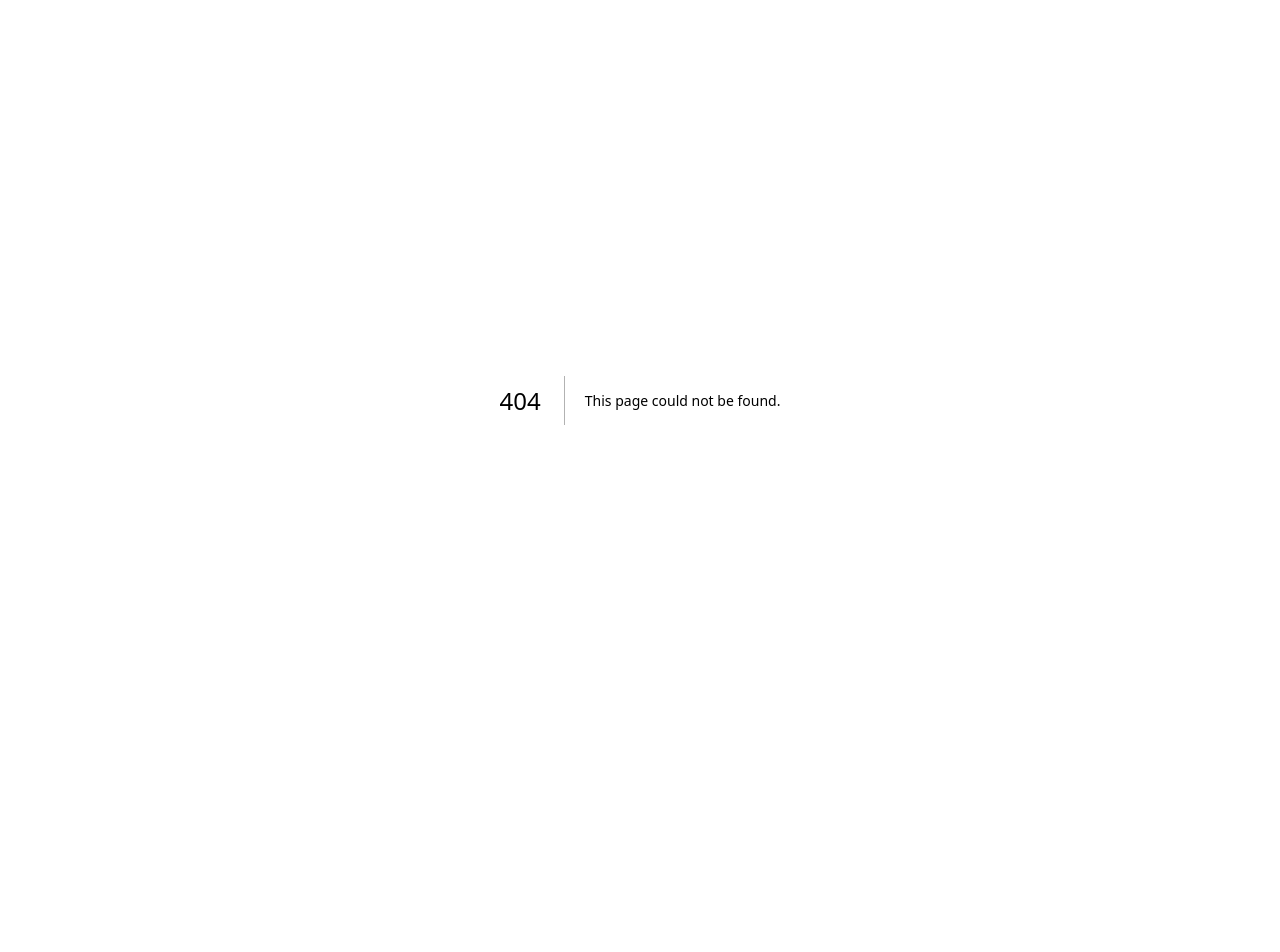
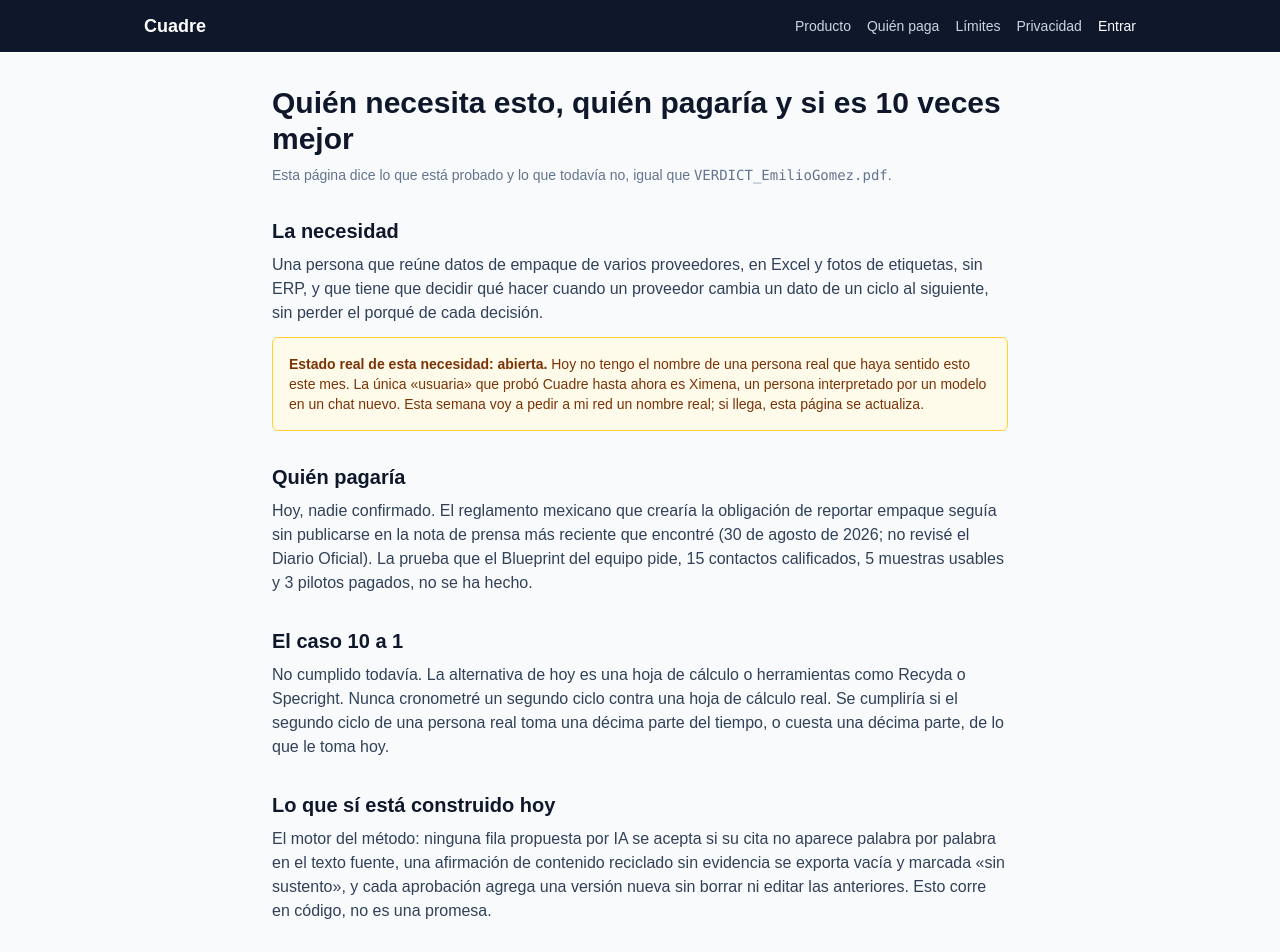
Before and after one commit to emiliogomezbuilds/cuadre, a Next.js app: page /about in a window 1280 px wide. Before the commit this address had no page. Shown: the top 952 px of the page. Before the commit the page ends 800 px from the top, so only its background shows below. Built offline with nearby package versions, Linux system fonts and the light colour scheme.

Commit message:
Venture site skeleton: /product (the core feature) and /about (need, payer, 10:1 case — stated honestly as open per VERDICT)

```diff
--- /dev/null
+++ b/app/about/page.tsx
@@ -0,0 +1,44 @@
+import { Shell } from "@/components/shell";
+
+export default function AboutPage() {
+  return (
+    <Shell>
+      <h1 className="text-3xl font-bold">Quién necesita esto, quién pagaría y si es 10 veces mejor</h1>
+      <p className="mt-2 text-sm text-slate-500">
+        Esta página dice lo que está probado y lo que todavía no, igual que <code>VERDICT_EmilioGomez.pdf</code>.
+      </p>
+
+      <h2 className="mt-8 text-xl font-semibold">La necesidad</h2>
+      <p className="mt-2 text-slate-700">
+        Una persona que reúne datos de empaque de varios proveedores, en Excel y fotos de etiquetas, sin ERP, y que tiene que
+        decidir qué hacer cuando un proveedor cambia un dato de un ciclo al siguiente, sin perder el porqué de cada decisión.
+      </p>
+      <div className="mt-3 rounded-md border border-amber-300 bg-amber-50 p-4 text-sm text-amber-900">
+        <strong>Estado real de esta necesidad: abierta.</strong> Hoy no tengo el nombre de una persona real que haya sentido
+        esto este mes. La única «usuaria» que probó Cuadre hasta ahora es Ximena, un persona interpretado por un modelo en
+        un chat nuevo. Esta semana voy a pedir a mi red un nombre real; si llega, esta página se actualiza.
+      </div>
+
+      <h2 className="mt-8 text-xl font-semibold">Quién pagaría</h2>
+      <p className="mt-2 text-slate-700">
+        Hoy, nadie confirmado. El reglamento mexicano que crearía la obligación de reportar empaque seguía sin publicarse
+        en la nota de prensa más reciente que encontré (30 de agosto de 2026; no revisé el Diario Oficial). La prueba que
+        el Blueprint del equipo pide, 15 contactos calificados, 5 muestras usables y 3 pilotos pagados, no se ha hecho.
+      </p>
+
+      <h2 className="mt-8 text-xl font-semibold">El caso 10 a 1</h2>
+      <p className="mt-2 text-slate-700">
+        No cumplido todavía. La alternativa de hoy es una hoja de cálculo o herramientas como Recyda o Specright. Nunca
+        cronometré un segundo ciclo contra una hoja de cálculo real. Se cumpliría si el segundo ciclo de una persona real
+        toma una décima parte del tiempo, o cuesta una décima parte, de lo que le toma hoy.
+      </p>
+
+      <h2 className="mt-8 text-xl font-semibold">Lo que sí está construido hoy</h2>
+      <p className="mt-2 text-slate-700">
+        El motor del método: ninguna fila propuesta por IA se acepta si su cita no aparece palabra por palabra en el texto
+        fuente, una afirmación de contenido reciclado sin evidencia se exporta vacía y marcada «sin sustento», y cada
+        aprobación agrega una versión nueva sin borrar ni editar las anteriores. Esto corre en código, no es una promesa.
+      </p>
+    </Shell>
+  );
+}
--- /dev/null
+++ b/app/product/page.tsx
@@ -0,0 +1,37 @@
+import Link from "next/link";
+import { Shell } from "@/components/shell";
+import { Button } from "@/components/ui/button";
+
+export default function ProductPage() {
+  return (
+    <Shell>
+      <h1 className="text-3xl font-bold">El producto</h1>
+      <p className="mt-3 text-slate-700">
+        Cuadre reconcilia los datos de empaques de una importadora o productora con lo que sus proveedores le mandaron antes.
+        Cuando algo cambia de un ciclo al siguiente, una persona decide y escribe por qué; nada se sobrescribe; y cada cifra
+        exportada carga su propio estado en la misma celda.
+      </p>
+
+      <h2 className="mt-8 text-xl font-semibold">La característica central (lo único que funciona esta semana)</h2>
+      <ol className="mt-2 list-decimal space-y-2 pl-5 text-slate-700">
+        <li>Importas el archivo del ciclo 1 y lo apruebas como base.</li>
+        <li>Importas el archivo del ciclo 2. Cuadre compara cada componente con la base aprobada.</li>
+        <li>Cada diferencia necesita una decisión con un motivo de 5 a 300 caracteres; no hay opción por defecto.</li>
+        <li>Al aprobar, cada cambio queda como una nueva versión. Las versiones anteriores nunca se borran ni se editan.</li>
+        <li>Exportas el archivo de evidencia: cada valor viaja junto con su estado, en la misma línea.</li>
+      </ol>
+
+      <h2 className="mt-8 text-xl font-semibold">Lo que corté esta semana</h2>
+      <p className="mt-2 text-slate-700">
+        Las propuestas por IA desde texto o foto de etiqueta y la alimentación simulada de proveedores existen en el código
+        de la semana pasada, pero quedan fuera de esta pantalla a propósito (ver <code>docs/PACKET.md</code>, sección 10).
+        Una sola cosa, bien hecha, esta semana.
+      </p>
+
+      <div className="mt-8 flex gap-3">
+        <Button asChild size="lg"><Link href="/login">Entrar con Google</Link></Button>
+        <Button asChild size="lg" variant="outline"><Link href="/about">Quién paga y el caso 10 a 1</Link></Button>
+      </div>
+    </Shell>
+  );
+}
--- a/components/shell.tsx
+++ b/components/shell.tsx
@@ -7,6 +7,8 @@ export function Shell({ children, email, wide }: { children: React.ReactNode; em
         <div className="mx-auto flex max-w-5xl items-center justify-between px-4 py-3">
           <Link href={email ? "/dashboard" : "/"} className="text-lg font-semibold">Cuadre</Link>
           <nav className="flex items-center gap-4 text-sm">
+            <Link href="/product" className="text-slate-300 hover:underline">Producto</Link>
+            <Link href="/about" className="text-slate-300 hover:underline">Quién paga</Link>
             <Link href="/limites" className="text-slate-300 hover:underline">Límites</Link>
             <Link href="/privacidad" className="text-slate-300 hover:underline">Privacidad</Link>
             {email ? (
```
